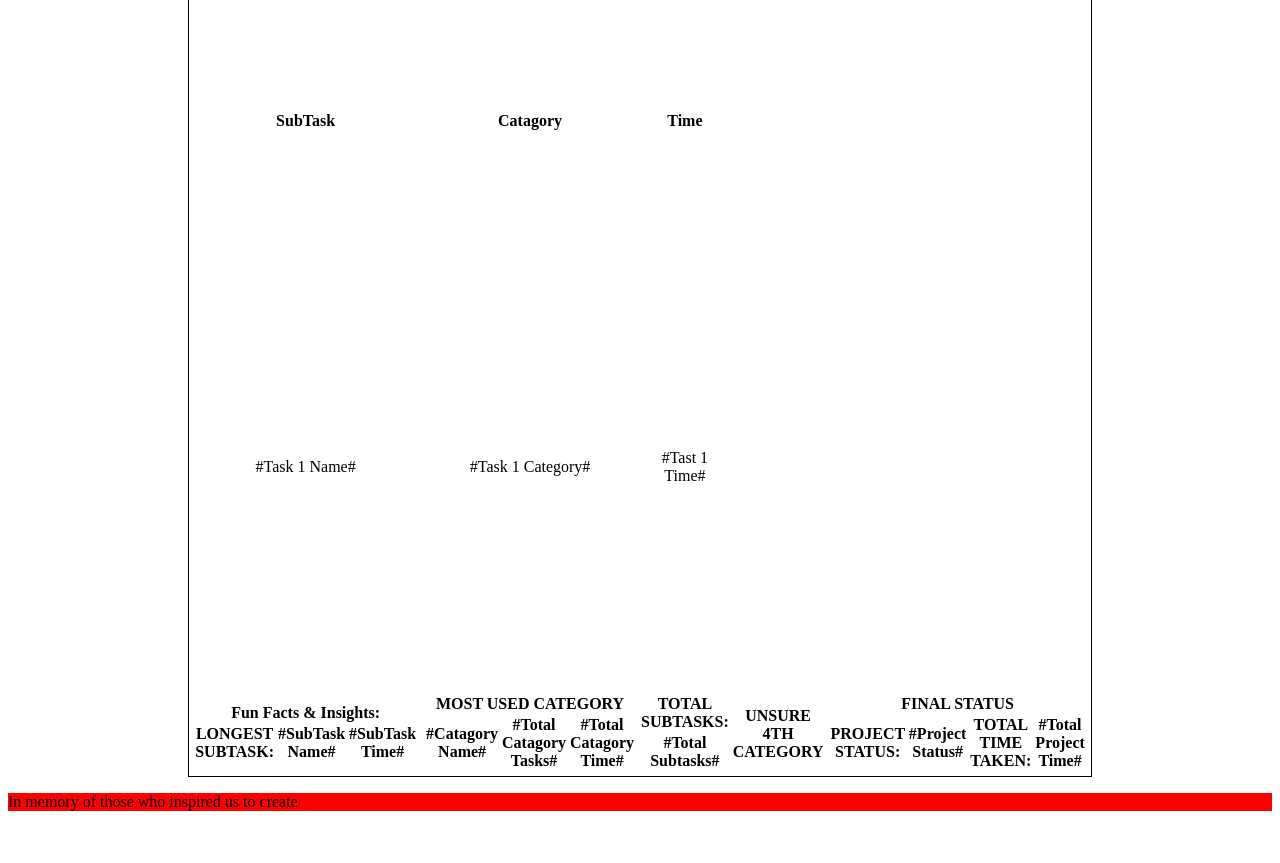
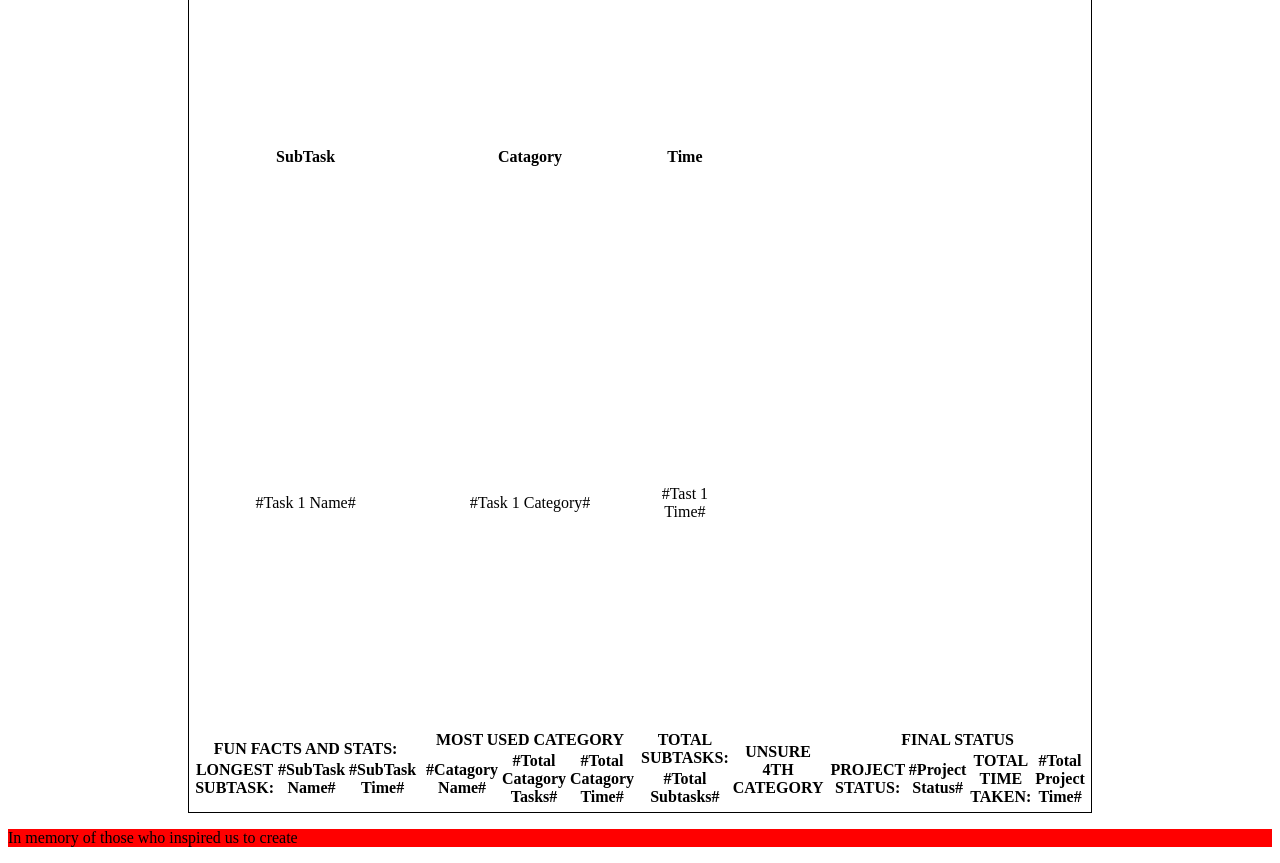
Before and after one commit to Luis-Feliz/browsertaskmanager, a website: page Html/TimeDoc.html in a window 1280 px wide. Shown: the part 329-1192 px from the top of the page. Before the commit the page ends 1156 px from the top, so only its background shows below. Drawn offline with Linux system fonts and the light colour scheme; no server answers.

Commit message:
page edit 3

```diff
--- a/Html/TimeDoc.html
+++ b/Html/TimeDoc.html
@@ -33,7 +33,7 @@
             </tr>
         </tbody>
         <tfoot class="TableF" style="border: 1px solid black;">
-            <th>Fun Facts & Insights:
+            <th>FUN FACTS AND STATS:
                 <table>
                     <th> LONGEST SUBTASK: </th>
                     <td id="total_time_name">#SubTask Name#</td>
@@ -47,6 +47,11 @@
                     <td id="total_cat_time">#Total Catagory Time#</td>
                 </table>
             </th>
+
+
+            <br>
+
+
             <th>TOTAL SUBTASKS:
                 <table>
                 <td id="total_subtasks">#Total Subtasks#</td>
@@ -57,6 +62,11 @@
                  UNSURE 4TH CATEGORY
                 </table>
             </th>
+
+
+            <br>
+
+
             <th>FINAL STATUS
                 <table>
                     <td>PROJECT STATUS:</td><td id="project_status">#Project Status#</td><br>
```
